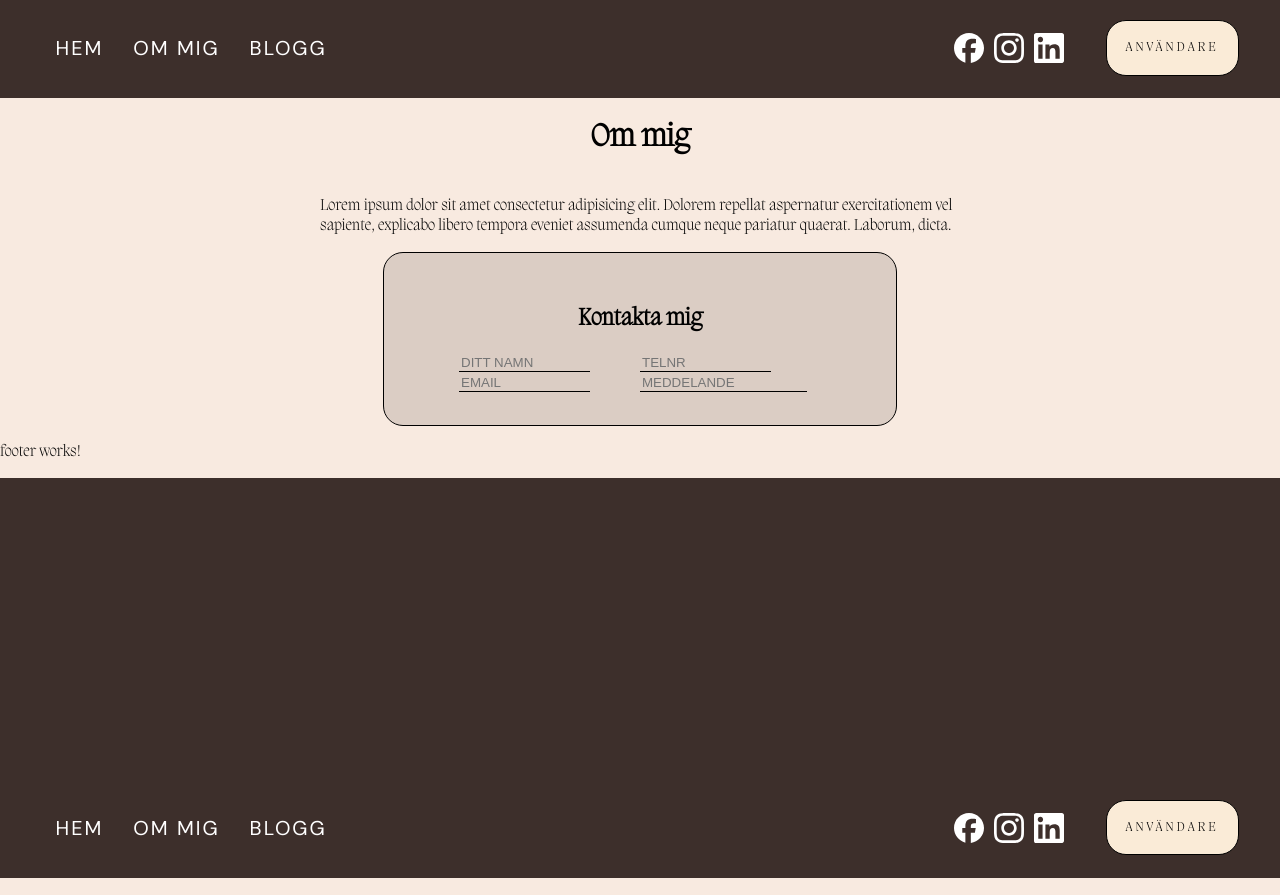
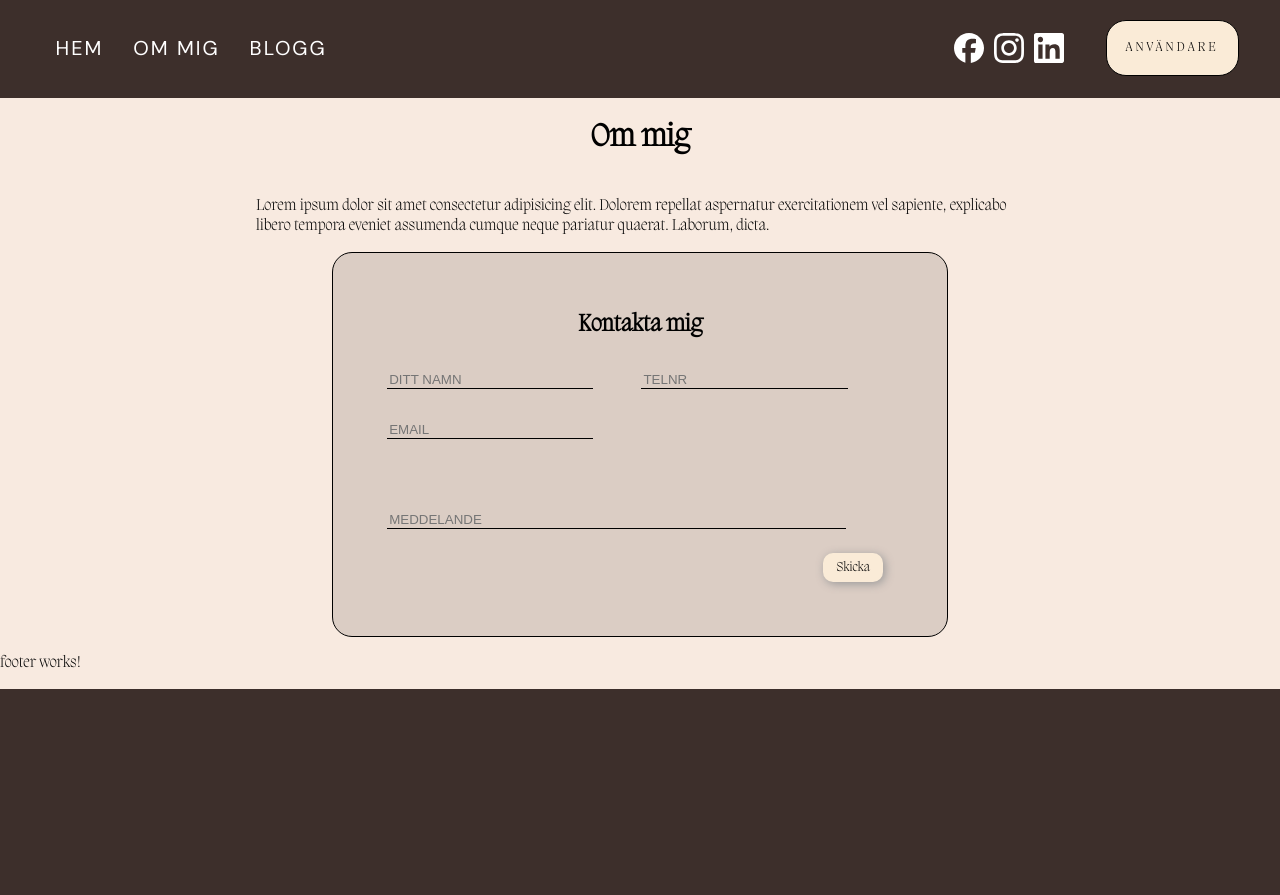
Before and after one commit to sarablomqvist/blog-angular, an Angular app: page / in a window 1280 px wide. Shown: the part 2360-3255 px from the top of the page. Built offline with nearby package versions, Linux system fonts and the light colour scheme.

Commit message:
css about-me done

```diff
--- a/src/app/components/about-me/about-me.component.css
+++ b/src/app/components/about-me/about-me.component.css
@@ -2,7 +2,7 @@
   display: flex;
   flex-direction: column;
   align-items: center;
-  width: 50%;
+  width: 60%;
   margin: 0 auto;
 }
 
@@ -16,6 +16,7 @@
 
 h2 {
   text-align: center;
+  margin-bottom: 2rem;
 }
 
 .input-name,
@@ -26,7 +27,7 @@ h2 {
   text-decoration: none;
   border-bottom: 1px solid black;
   outline: none;
-  width: 70%;
+  width: 40%;
   background-color: rgb(219, 205, 196);
 }
 
@@ -43,6 +44,44 @@ h2 {
 
 .input-wrapper {
   display: flex;
-  flex-wrap: wrap;
-  justify-content: center;
+  flex-direction: column;
+  margin: 1rem;
 }
+
+.wrapper-mail {
+    display: flex;
+    margin-top: 2rem;
+}
+
+.wrapper-message {
+    display: flex;
+    margin: 4.5rem 0 1.5rem 0;
+}
+
+.wrapper-name-phone {
+    display: flex;
+    gap: 3rem;
+}
+
+.button {
+    display: flex;
+    justify-content: flex-end;
+    margin: 0 10px;
+}
+
+button {
+    border-radius: 10px;
+    border: none;
+    padding: 0.4rem 0.8rem;
+    box-shadow: 2px 2px 10px rgb(154, 153, 153);
+    cursor: pointer;
+    background-color: antiquewhite;
+}
+
+button:hover {
+    scale: 103%;
+}
+
+button:active {
+    scale: 105%;
+}
--- a/src/app/components/about-me/about-me.component.html
+++ b/src/app/components/about-me/about-me.component.html
@@ -9,17 +9,18 @@
   <div class="contactMeBox">
     <h2>Kontakta mig</h2>
     <div class="input-wrapper">
-      <div>
+      <div class="wrapper-name-phone">
         <input class="input-name" type="text" placeholder="Ditt namn" />
-      </div>
-      <div>
         <input class="input-phonenr" type="text" placeholder="Telnr" />
       </div>
-      <div>
+      <div class="wrapper-mail">
         <input class="input-mail" type="text" placeholder="Email" />
       </div>
-      <div>
+      <div class="wrapper-message">
         <input class="input-message" type="text" placeholder="Meddelande" />
+      </div>
+      <div class="button">
+        <button>Skicka</button>
       </div>
     </div>
   </div>
```
